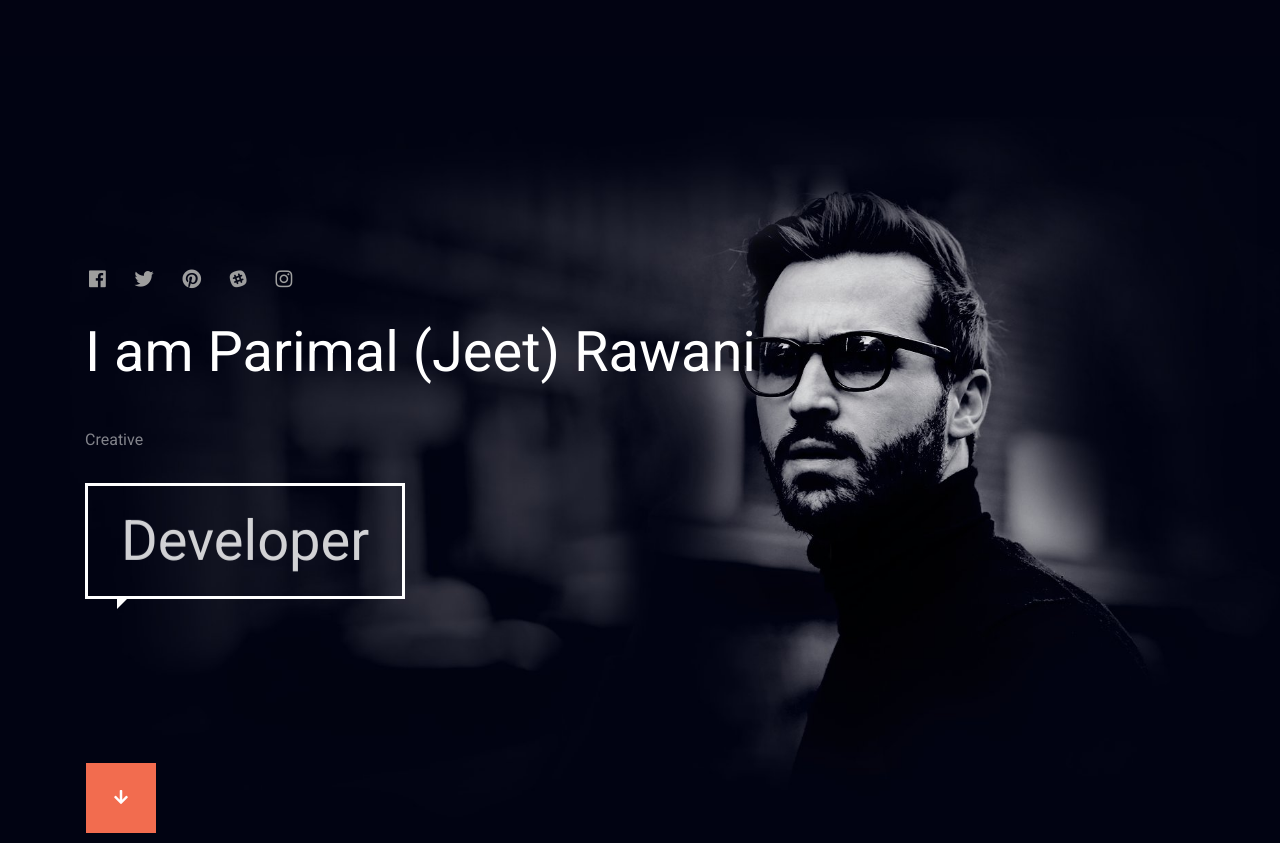
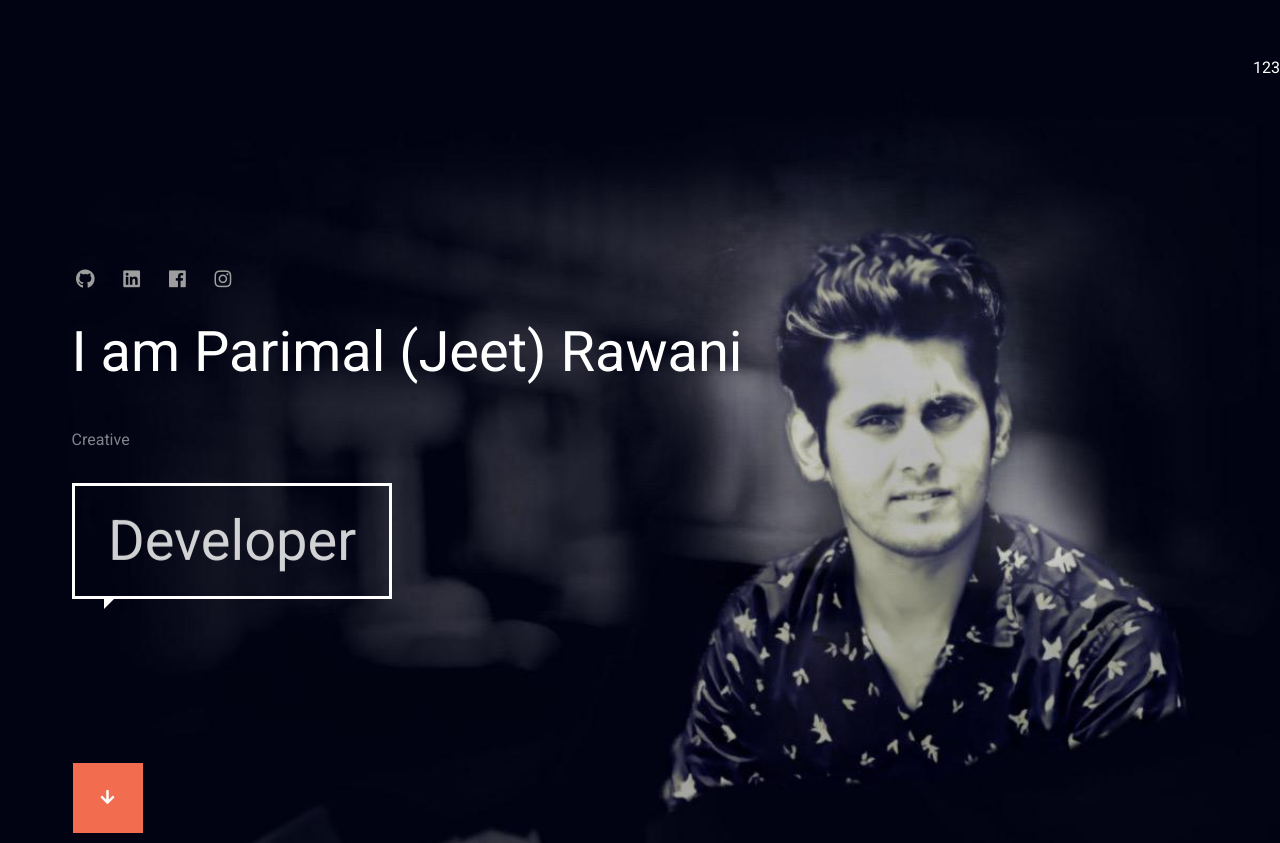
Before and after one commit to jeet-hub/my-profile, a plain HTML site: page index.html in a window 1280 px wide. Shown: the top 843 px of the page. Drawn offline with Linux system fonts and the light colour scheme.

Commit message:
new contet photos updated and social media icons

```diff
--- a/index.html
+++ b/index.html
@@ -29,7 +29,7 @@
                     <span class="navbar-toggler-icon"></span>
                 </button>
                 <!--end navbar-toggler-->
-                <div class="collapse navbar-collapse" id="navbarNavAltMarkup">
+                <!-- <div class="collapse navbar-collapse" id="navbarNavAltMarkup">
                     <div class="navbar-nav d-block d-lg-flex ml-auto text-right">
                         <a class="nav-item nav-link active ts-scroll" href="#page-top">Home <span class="sr-only">(current)</span></a>
                         <a class="nav-item nav-link ts-scroll" href="#my-services">Services</a>
@@ -38,7 +38,7 @@
                         <a class="nav-item nav-link ts-scroll" href="#portfolio">Portfolio</a>
                         <a class="nav-item nav-link ts-scroll" href="#testimonials">Clients</a>
                         <a class="nav-item nav-link ts-scroll mr-2" href="#form-contact">Contact</a>
-                    </div>
+                    </div> -->
                     <!--end navbar-nav-->
                 </div>
                 <!--end collapse-->
@@ -57,19 +57,20 @@
                     <div class="col-md-8">
                         <!--SOCIAL ICONS-->
                         <figure class="ts-social-icons mb-4">
-                            <a href="#" class="mr-3">
+                            <a href="https://github.com/jeet-hub" target="_blank" class="mr-3">
+                                <i class="fab fa-github"></i>
+                            </a>
+                            <a href="https://www.linkedin.com/in/parimal-rawani-23950419b/" target="_blank" class="mr-3">
+                                <i class="fab fa-linkedin"></i>
+                            </a>
+                            <a href="https://www.facebook.com/parimalrawani.parimal/" target="_blank" class="mr-3">
                                 <i class="fab fa-facebook"></i>
                             </a>
-                            <a href="#" class="mr-3">
+                            <!-- <a href="#" class="mr-3">
                                 <i class="fab fa-twitter"></i>
-                            </a>
-                            <a href="#" class="mr-3">
-                                <i class="fab fa-pinterest"></i>
-                            </a>
-                            <a href="#" class="mr-3">
-                                <i class="fab fa-slack"></i>
-                            </a>
-                            <a href="#" class="mr-3">
+                            </a> -->
+
+                            <a href="https://www.instagram.com/jeetu_5338?igsh=MTdldzl5dnU4ejh5MA%3D%3D&utm_source=qr" target="_blank"  class="mr-3">
                                 <i class="fab fa-instagram"></i>
                             </a>
                         </figure>
@@ -104,10 +105,10 @@
 
             <!--HERO BACKGROUND *************************************************************************************-->
             <div class="ts-background">
-                <div class="ts-background-image" data-bg-image="assets/img/bg-hero.jpg"></div>
+                <div class="ts-background-image" data-bg-image="assets/img/jeet.jpg"></div>
             </div>
             <!--END HERO BACKGROUND *********************************************************************************-->
-
+123
         </div>
         <!--end #hero-->
 
@@ -314,7 +315,7 @@
                     <!--end ts-title-->
                     <div class="row ts-align__vertical">
                         <div class="col-md-6">
-                            <img src="assets/img/img-man-looking.jpg" alt="" class="mw-100 mb-5">
+                            <img src="assets/img/jav.png" alt="" class="mw-100 mb-5">
                         </div>
                         <div class="col-md-6">
                             <h4 class="ts-bubble-border">Hi There</h4>
```
Also changed, not shown: assets/img/1234.png (added), assets/img/jav.png (added), assets/img/jeet.jpg (added), assets/img/jeetabout.png (added).
